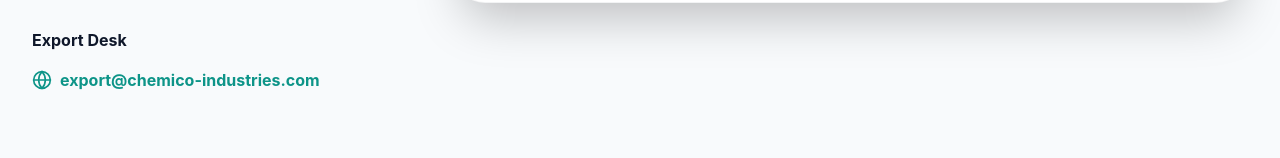
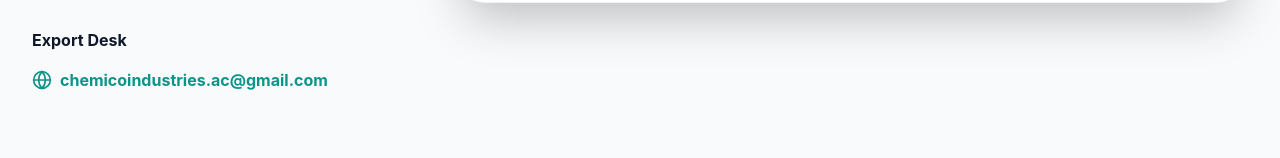
Before and after one commit to Khilanpokal/Chemico-Industries, a React (Vite) app: page /contact in a window 1280 px wide. Shown: the part 1268-1426 px from the top of the page. Built offline with nearby package versions, Linux system fonts and the light colour scheme.

Commit message:
updated code

```diff
--- a/src/pages/ContactUs.jsx
+++ b/src/pages/ContactUs.jsx
@@ -86,7 +86,7 @@ const ContactUs = () => {
                                 <h4 className="font-bold text-primary mb-4">Export Desk</h4>
                                 <div className="flex items-center space-x-2 text-secondary font-bold">
                                     <Globe className="h-5 w-5 shrink-0" />
-                                    <a href="mailto:export@chemico-industries.com" className="hover:underline text-sm sm:text-base break-all">export@chemico-industries.com</a>
+                                    <a href="mailto:export@chemico-industries.com" className="hover:underline text-sm sm:text-base break-all">chemicoindustries.ac@gmail.com</a>
                                 </div>
                             </div>
                         </div>
```
